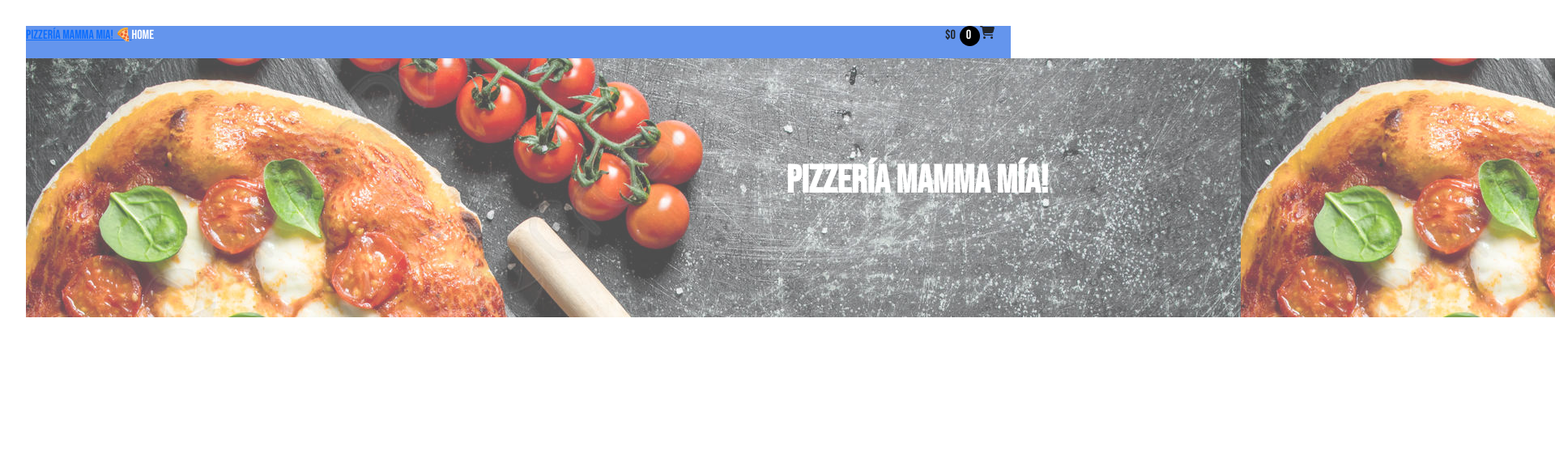
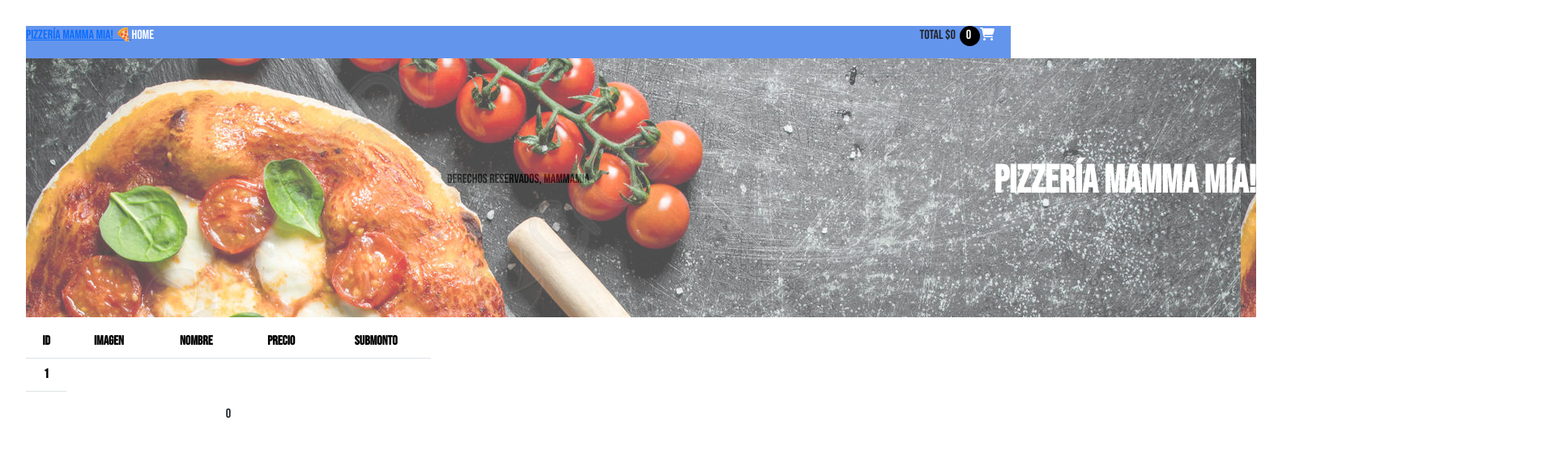
Before and after one commit to Nuncia/mammaMia, a React (Vite) app: page /carrito in a window 1280 px wide. Shown: the top 556 px of the page at 81% size, 1920 px wide, since content can reach past the window. Built offline with nearby package versions, Linux system fonts and the light colour scheme.

Commit message:
Se agrega componente Carrito

```diff
--- a/src/App.jsx
+++ b/src/App.jsx
@@ -1,23 +1,28 @@
 import { BrowserRouter, Routes, Route } from 'react-router-dom';
 import './App.css';
 import { ProviderPizza } from './context/ContextPizza';
-// import Pizzas from './views/Home';
+import Carrito from './views/Carrito';
 import NavBar from './components/NavBar';
 import Home from './views/Home';
 import Pizza from './views/Pizza';
 import DataPizza from './components/DataPizza';
+import Footer from './components/Footer';
 
 function App() {
    return (
       <>
          <ProviderPizza>
             <BrowserRouter>
+               <div style={{ display: 'flex', flexDirection: 'column' }}>
                   <NavBar />
                   <Routes>
                      <Route path="/" element={<Home />} />
                      <Route path="/pizza/:id" element={<Pizza />} />
                      <Route path="/dataPizza" element={<DataPizza />} />
+                     <Route path="/carrito" element={<Carrito />} />
                   </Routes>
+                  <Footer />
+               </div>
             </BrowserRouter>
          </ProviderPizza>
       </>
--- /dev/null
+++ b/src/components/Footer.jsx
@@ -0,0 +1,9 @@
+const Footer = () => {
+   return (
+      <footer>
+         <p>Derechos reservados, MAMMAMIA</p>
+      </footer>
+   );
+};
+
+export default Footer;
--- a/src/components/NavBar.jsx
+++ b/src/components/NavBar.jsx
@@ -17,10 +17,12 @@ const NavBar = () => {
                </div>
             </div>
             <div style={{ marginRight: '20px', display: 'flex' }}>
-               <p>${montoTotal}</p>
+               <p>Total ${montoTotal}</p>
                &nbsp;&nbsp;
                <div className="circulo">&nbsp;&nbsp; {cantidadProductos}</div>
-               <i className="fa-solid fa-cart-shopping"></i>
+               <NavLink to="/carrito">
+                  <i className="fa-solid fa-cart-shopping"></i>
+               </NavLink>
             </div>
          </div>
          <div className="imagen">
--- a/src/index.css
+++ b/src/index.css
@@ -15,7 +15,7 @@ body{
 .imagen{
     display: flex;
     height: 40vh;
-    width: 1900px;
+    width: 1519px;
     position: absolute;
     background-image: url(/src/assets/pizza_4.jpg);
     opacity: 0.7;
@@ -24,7 +24,8 @@ body{
     text-align: center;
     flex-direction: column;
     justify-content: space-around;
-    align-items: center;
+    align-items: flex-end;
+    margin-right: 30px;
 }
 .imagen_2{
     height: 40vh;
@@ -49,9 +50,11 @@ body{
     gap: 46px;
 }
 .pizzaDetalle{
-    width: 18rem;
+    width: 38rem;
     position: relative;
+    display: flex;
     top: 340px;
+    flex-direction: row;
 }
 .detalle{
     isplay: flex;
@@ -65,3 +68,15 @@ body{
     height: 25px;
     text-align: start;
 }
+.titulo__2{
+    position: relative;
+    top: 328px;
+    text-align: center;
+    font-weight: bold;
+}
+.carcasa{
+    display: flex;
+    flex-direction: column;
+    justify-content: center;
+    align-items: center;
+}
--- a/src/views/Carrito.jsx
+++ b/src/views/Carrito.jsx
@@ -1,5 +1,47 @@
+import { useContext, useEffect, useState } from 'react';
+import { ContextPizza } from '../context/ContextPizza';
+
 const Carrito = () => {
-   return <div></div>;
+   const { listaProductos, setListaProductos, montoTotal } =
+      useContext(ContextPizza);
+   const [cargando, setCargando] = useState(true);
+   useEffect(() => {
+      console.log(listaProductos);
+   });
+   return (
+      <div style={{ position: 'relative', top: '330px', width: '500px' }}>
+         <table className="table">
+            <thead>
+               <tr>
+                  <th scope="col">id</th>
+                  <th scope="col">imagen</th>
+                  <th scope="col">Nombre</th>
+                  <th scope="col">precio</th>
+                  <th scope="col">SubMonto</th>
+               </tr>
+            </thead>
+            <tbody>
+               {listaProductos.map((item) => (
+                  <tr key={item.id}>
+                     <th scope="row">{item.id}</th>
+                     <td>
+                        <img style={{ width: '50px' }} src={item.img} alt="" />
+                     </td>
+                     <td>{item.name}</td>
+                     <td>{item.cantidad}</td>
+                     <td>{item.price}</td>
+                  </tr>
+               ))}
+               <tr>
+                  <th scope="row">1</th>
+               </tr>
+            </tbody>
+         </table>
+         <div>
+            <p>{montoTotal}</p>
+         </div>
+      </div>
+   );
 };
 
 export default Carrito;
--- a/src/views/Pizza.jsx
+++ b/src/views/Pizza.jsx
@@ -16,36 +16,48 @@ const Pizza = () => {
 
    useEffect(() => {
       consegirPizza(id);
+      console.log(pizza);
    }, []);
    return (
       <div className="detalle">
          {pizza === undefined ? (
             <p>Volver a seleccionar pizza</p>
          ) : (
-            <div className="card pizzaDetalle" style={{ width: '18rem' }}>
-               <img src={pizza.img} className="card-img-top" alt="..." />
+            <div className="carcasa">
+               <h2 className="titulo__2">{pizza.name}</h2>
+               <div className="card pizzaDetalle">
+                  <img
+                     style={{ width: '300px' }}
+                     src={pizza.img}
+                     className="card-img-top"
+                     alt="..."
+                  />
                   <div className="card-body">
                      <div
-                     style={{ display: 'flex', justifyContent: 'space-evenly' }}
+                        style={{
+                           display: 'flex',
+                           justifyContent: 'space-evenly',
+                        }}
                      >
                         <h5 className="card-title">{pizza.name}</h5>
-                     <p>$ {pizza.price}</p>
+                        <h4 style={{ fontWeight: '800' }}>$ {pizza.price}</h4>
                      </div>
-                  <div>
-                     {/* {(pizza.ingredients).map((ingrediente) => (
+                     <div style={{ marginBottom: '40px' }}>
+                        {pizza.ingredients.map((ingrediente) => (
                            <p key={ingrediente}>🍕{ingrediente}</p>
-                     ))} */}
+                        ))}
                      </div>
                      <p>{pizza.desc}</p>
                      <div style={{ display: 'flex', justifyContent: 'center' }}>
                         &nbsp; &nbsp;
                         <a
                            href="#"
-                        onClick={() => agregarPizza(pizza.price)}
+                           onClick={() => agregarPizza(pizza)}
                            className="btn btn-danger"
                         >
                            Agregar
                         </a>
+                     </div>
                   </div>
                </div>
             </div>
```
Lines whose indentation alone changed are shown as unchanged.
